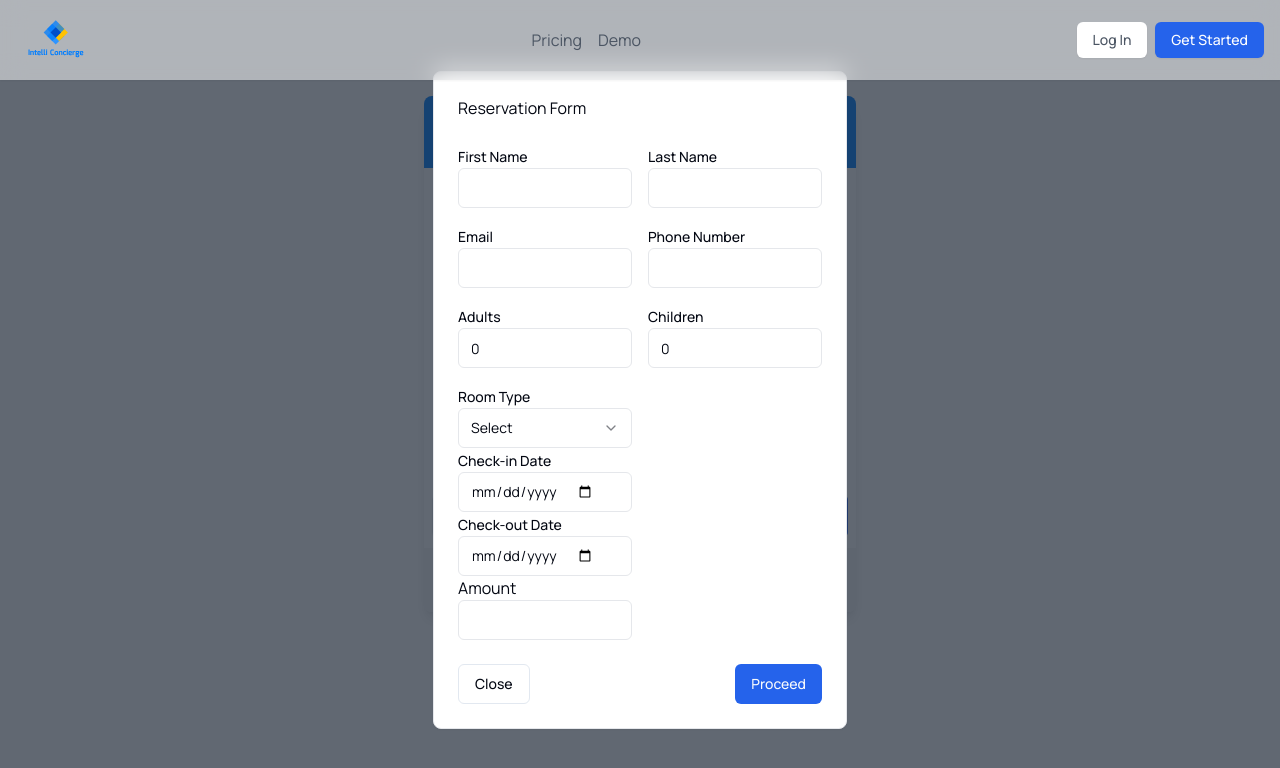
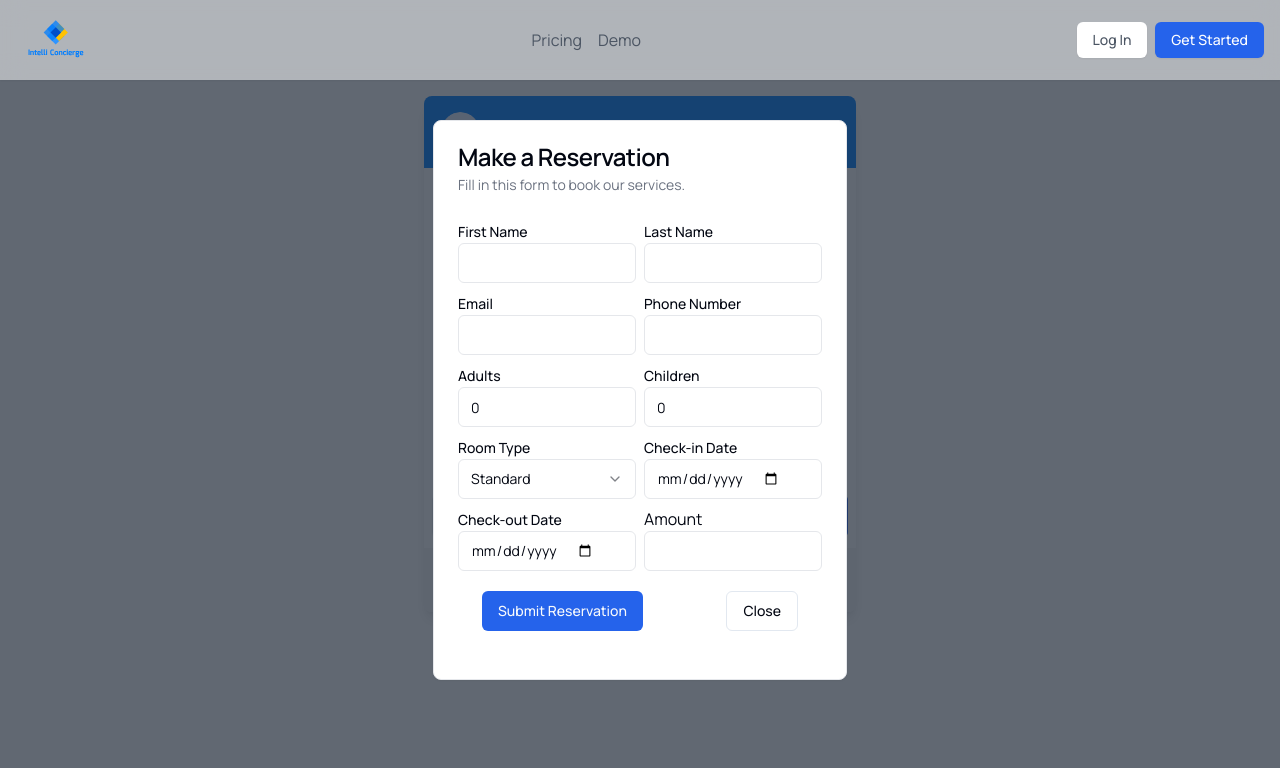
Before and after one commit to Intelli-Holdings/intelli-chatbot, a Next.js app in the folder my-app/: page /chat in a window 1280 px wide. Both pictures are taken after a click on the tab "Make A Reservation". Shown: the top 768 px of the page. Built offline with nearby package versions, Linux system fonts and the light colour scheme.

Commit message:
fixed errors

```diff
--- a/my-app/app/(dashboard)/dashboard/billing/BillingPage.tsx
+++ b/my-app/app/(dashboard)/dashboard/billing/BillingPage.tsx
@@ -1,4 +1,3 @@
-"use client"
 import { Button } from "@/components/ui/button";
 import React, { useState } from "react";
 import { Input } from "@/components/ui/input";
@@ -63,7 +62,7 @@ import { Icons } from "@/components/icons";
 import { ScrollArea } from "@/components/ui/scroll-area";
 import { Tabs, TabsContent, TabsList, TabsTrigger } from "@/components/ui/tabs";
 
-export default function BillingPage() {
+export function BillingPage() {
 
   return (
     <div className="grid w-full ">
--- a/my-app/app/(dashboard)/dashboard/billing/page.tsx
+++ b/my-app/app/(dashboard)/dashboard/billing/page.tsx
@@ -1,5 +1,8 @@
-import BillingPage from './BillingPage';
-
-export default function Page() {
-  return <BillingPage />;
+import {BillingPage} from '@/app/(dashboard)/dashboard/billing/BillingPage';
+export default function page() {
+  return(
+    <div>
+      <BillingPage />
+    </div>
+  );
 }
--- a/my-app/components/component/icons.tsx
+++ b/my-app/components/component/icons.tsx
@@ -31,9 +31,11 @@ import {
     X,
   } from "lucide-react";
 
-  export type Icon = LucideIcon;
+  export type Icon = LucideIcon | CustomSVGIcon;
 
-  export const Icons = {
+type CustomSVGIcon = (props: React.SVGProps<SVGSVGElement>) => JSX.Element;
+
+  export const Icons: Record<string, Icon> = {
     dashboard: LayoutDashboardIcon,
     logo: Command,
     login: LogIn,
@@ -60,7 +62,7 @@ import {
     sun: SunMedium,
     moon: Moon,
     laptop: Laptop,
-    gitHub: ({ ...props }: LucideProps) => (
+    gitHub: ({ ...props }: React.SVGProps<SVGSVGElement>) => (
       <svg
         aria-hidden="true"
         focusable="false"
--- a/my-app/components/component/signup.tsx
+++ b/my-app/components/component/signup.tsx
@@ -40,7 +40,7 @@ export default function Signup() {
     if (loading) {
       router.push('/loading');
     }
-  }, [loading]);
+  }, [loading, router]);
 
   return (
     <div key="1" className="flex min-h-screen bg-[#E5F4FF]">
--- a/my-app/components/dashboard-nav.tsx
+++ b/my-app/components/dashboard-nav.tsx
@@ -2,8 +2,8 @@
 
 import Link from "next/link";
 import { usePathname } from "next/navigation";
-
-import { Icons } from "@/components/component/icons";
+import { Icons
+ } from "@/components/component/icons";
 import { cn } from "@/lib/utils";
 import { NavItem } from "@/types";
 import { Dispatch, SetStateAction } from "react";
--- a/my-app/components/layout/sidebar.tsx
+++ b/my-app/components/layout/sidebar.tsx
@@ -26,7 +26,7 @@ export default function Sidebar() {
                     </CardDescription>
                   </CardHeader>
                   <CardContent>
-                    <Button size="sm" className="w-full" href="/billing">
+                    <Button size="sm" className="w-full">
                       Upgrade
                     </Button>
                   </CardContent>
--- a/my-app/components/reservation-form.tsx
+++ b/my-app/components/reservation-form.tsx
@@ -1,10 +1,12 @@
 import { useState } from "react";
+import { PaystackButton } from "react-paystack";
 import {
   Card,
   CardContent,
   CardDescription,
   CardFooter,
   CardHeader,
+  CardTitle
 } from "@/components/ui/card";
 import { Button } from "@/components/ui/button";
 import { Input } from "@/components/ui/input";
@@ -17,6 +19,8 @@ import {
   SelectValue,
 } from "@/components/ui/select";
 
+type RoomType = "standard" | "executive" | "apartment";
+
 interface ReservationFormData {
   firstName: string;
   lastName: string;
@@ -24,13 +28,23 @@ interface ReservationFormData {
   phoneNumber: string;
   adults: number;
   children: number;
-  roomType: string;
+  roomType: RoomType;
   checkIn: string;
   checkOut: string;
 }
 
+const roomRates = {
+  standard: 195,
+  executive: 220,
+  apartment: 350,
+};
+
+const downPaymentPercentage = 0.25; // 25% down payment
+
 export const ReservationForm = () => {
-    const [reservationOpen, setReservationOpen] = useState(false);
+  const [amount, setAmount] = useState(0);
+  const [reservationOpen, setReservationOpen] = useState(false);
+
   const [formData, setFormData] = useState<ReservationFormData>({
     firstName: "",
     lastName: "",
@@ -38,10 +52,30 @@ export const ReservationForm = () => {
     phoneNumber: "",
     adults: 0,
     children: 0,
-    roomType: "",
+    roomType: "standard",
     checkIn: "",
     checkOut: "",
   });
+
+
+  const calculateAmount = () => {
+    const { roomType, checkIn, checkOut } = formData;
+
+    if (!roomType || !checkIn || !checkOut) {
+      return 0;
+    }
+
+    const startDate = new Date(checkIn);
+    const endDate = new Date(checkOut);
+    const nights =
+      (endDate.getTime() - startDate.getTime()) / (1000 * 60 * 60 * 24);
+
+    const roomPrice = roomRates[roomType];
+    const totalAmount = nights * roomPrice;
+    const downPayment = totalAmount * downPaymentPercentage;
+
+    return downPayment;
+  };
 
   const openReservationModal = () => {
     setReservationOpen(true);
@@ -50,7 +84,6 @@ export const ReservationForm = () => {
   const closeReservationModal = () => {
     setReservationOpen(false);
   };
-
 
   const handleInputChange = (
     e: React.ChangeEvent<HTMLInputElement | HTMLTextAreaElement>
@@ -71,7 +104,7 @@ export const ReservationForm = () => {
     e.preventDefault();
     try {
       const response = await fetch(
-        "https://intelli-python-backend.onrender.com/dashboard/reservations/",
+        "https://intelli-python-backend.onrender.com/reservations/",
         {
           method: "POST",
           headers: {
@@ -83,6 +116,7 @@ export const ReservationForm = () => {
 
       if (response.ok) {
         console.log("Reservation successfully sent!");
+        // You can add additional logic here, such as navigating to the checkout page
       } else {
         console.error("Failed to send reservation:", response.statusText);
       }
@@ -90,13 +124,27 @@ export const ReservationForm = () => {
       console.error("An error occurred:", error);
     }
   };
+  const publicKey = "PAYSTACK_PUBLIC_KEY"
+
+  const [email, setEmail] = useState("")
+
+  const [name, setName] = useState("")
+
+  const [phone, setPhone] = useState("")
 
   return (
     <Card className="w-[414px] mx-auto shadow-sm">
-      <CardHeader>Reservation Form</CardHeader>
+      <CardHeader>
+      <CardTitle>Make a Reservation</CardTitle>
+                    <CardDescription>
+                      Fill in this form to book our services.
+                    </CardDescription>
+
+
+      </CardHeader>
       <CardContent>
         <form onSubmit={handleSubmitReservation}>
-          <div className="grid grid-cols-1 gap-4 md:grid-cols-2">
+          <div className="grid grid-cols-2 gap-2 md:grid-cols-2">
             <div>
               <Label htmlFor="firstName">First Name</Label>
               <Input
@@ -162,35 +210,67 @@ export const ReservationForm = () => {
               />
             </div>
             <div>
-              <Label htmlFor="roomType">Room Type</Label>
-              <Select>
-                <SelectTrigger id="roomtypes">
-                  <SelectValue placeholder="Select" />
-                </SelectTrigger>
-                <SelectContent position="popper">
-                  <SelectItem value="next">Standard</SelectItem>
-                  <SelectItem value="sveltekit">Deluxe</SelectItem>
-                  <SelectItem value="astro">Executive</SelectItem>
-                  <SelectItem value="nuxt">Presidential Suite</SelectItem>
-                </SelectContent>
-              </Select>
-              <Label htmlFor="checkin">Check-in Date</Label>
-              <Input type="date" id="checkin" />
-              <Label htmlFor="checkout">Check-out Date</Label>
-              <Input type="date" id="checkout" />
-
+  <Label htmlFor="roomType">Room Type</Label>
+  <Select
+    value={formData.roomType}
+    onValueChange={(value) =>
+      setFormData((prevFormData) => ({
+        ...prevFormData,
+        roomType: value as RoomType,
+      }))
+    }
+  >
+    <SelectTrigger>
+      <SelectValue placeholder="Select a room type" />
+    </SelectTrigger>
+    <SelectContent>
+      <SelectItem value="standard">Standard</SelectItem>
+      <SelectItem value="executive">Executive</SelectItem>
+      <SelectItem value="apartment">Apartment</SelectItem>
+    </SelectContent>
+  </Select>
+</div>
+<div>
+  <Label htmlFor="checkIn">Check-in Date</Label>
+  <Input
+    id="checkIn"
+    name="checkIn"
+    type="date"
+    value={formData.checkIn}
+    onChange={handleInputChange}
+    required
+  />
+</div>
+<div>
+  <Label htmlFor="checkOut">Check-out Date</Label>
+  <Input
+    id="checkOut"
+    name="checkOut"
+    type="date"
+    value={formData.checkOut}
+    onChange={handleInputChange}
+    required
+  />
+</div>
               <div className="form-group">
                 <label htmlFor="amount">Amount</label>
-                <Input type="tel" id="amount" required />
+                <Input
+                  id="amount"
+                  name="amount"
+
+
+                />
               </div>
             </div>
-          </div>
+
+          <CardFooter className="pt-5 justify-between">
+          <Button type="submit">Submit Reservation</Button>
+        <Button className="" variant="outline" onClick={closeReservationModal}>
+          Close
+        </Button>
+      </CardFooter>
         </form>
       </CardContent>
-      <CardFooter className="flex justify-between">
-        <Button variant="outline" onClick={closeReservationModal}>Close</Button>
-        <Button>Proceed</Button>
-      </CardFooter>
     </Card>
   );
 };
--- a/my-app/constants/data.ts
+++ b/my-app/constants/data.ts
@@ -1,6 +1,4 @@
-import { Icons } from "@/components/icons";
 import { NavItem, SidebarNavItem } from "@/types";
-
 export type User = {
   id: number;
   name: string;
@@ -115,37 +113,37 @@ export const navItems: NavItem[] = [
   {
     title: "Command Center",
     href: "/dashboard",
-    icon: "dashboard",
+    icon: "logo",
     label: "Dashboard",
   },
   {
     title: "Reservations",
     href: "/dashboard/reservations",
-    icon: "login",
+    icon: "twitter",
     label: "reservations",
   },
   {
     title: "Employees",
     href: "/dashboard/departments/employees",
-    icon: "profile",
+    icon: "gitHub",
     label: "employees",
   },
   {
     title: "Conversations",
     href: "/dashboard/conversations",
-    icon: "chevronRight",
+    icon: "radix",
     label: "Conversations",
   },
   {
     title: "Billing",
     href: "/dashboard/billing",
-    icon: "kanban",
+    icon: "aria",
     label: "Billing",
   },
   {
     title: "Settings",
     href: "/dashboard/settings",
-    icon: "settings",
+    icon: "npm",
     label: "Settings",
   },
 
```
Also changed, not shown: my-app/app/(dashboard)/dashboard/page.tsx (+0 -13 lines), my-app/app/(dashboard)/dashboard/reservations/page.tsx (+0 -11 lines), my-app/app/(dashboard)/dashboard/settings/page.tsx (+5 -10 lines).
